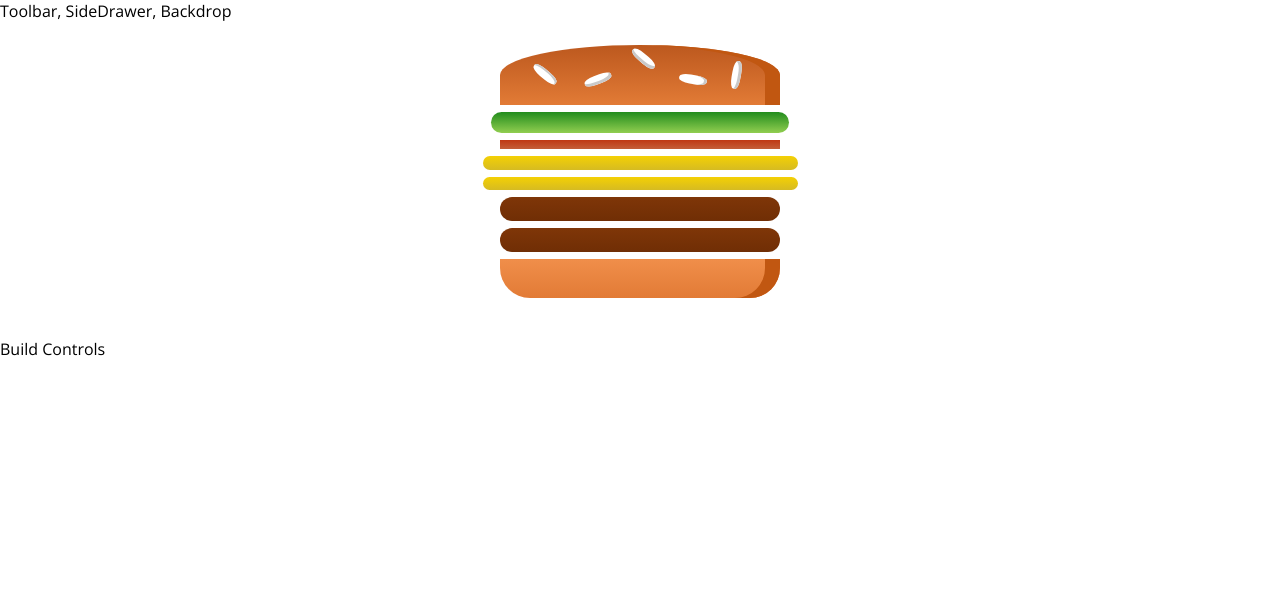
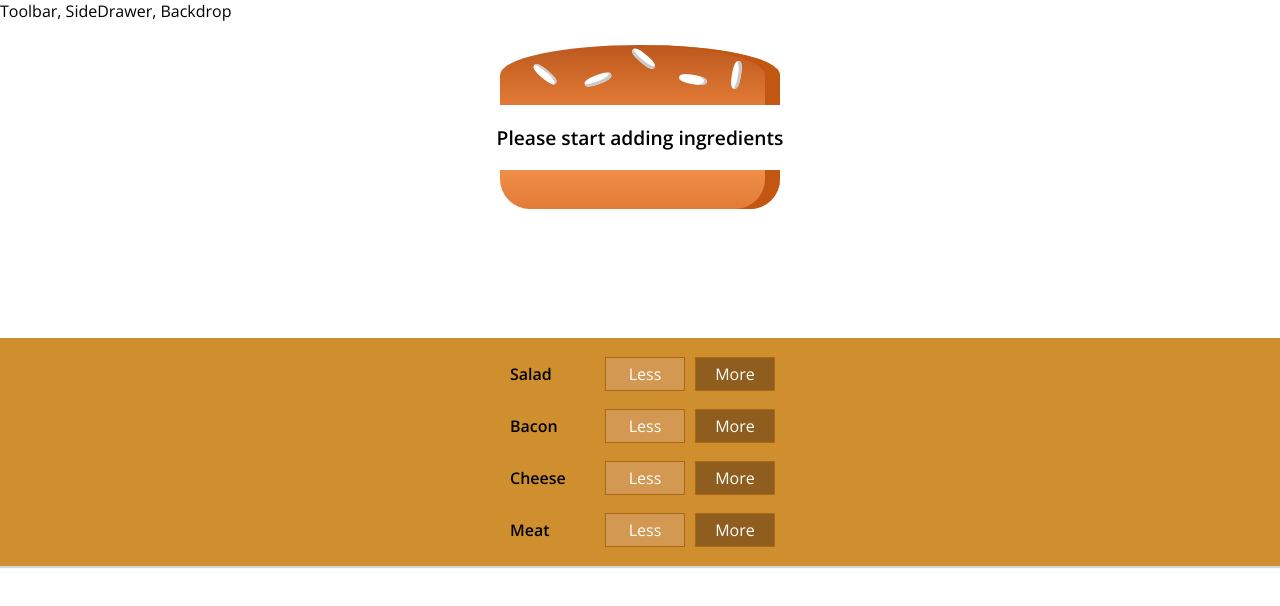
Before and after one commit to yuriyberezskyy/burger-project-frontend, a React app: page / in a window 1280 px wide. Shown: the top 606 px of the page. Built offline with nearby package versions, Linux system fonts and the light colour scheme.

Commit message:
added buildcontrollers and buildcontroller with css"

```diff
--- /dev/null
+++ b/src/components/Burger/BuildControls/BuildControl/BuildControl.css
@@ -0,0 +1,58 @@
+.BuildControl {
+  display: flex;
+  justify-content: space-between;
+  align-items: center;
+  margin: 5px 0;
+}
+
+.BuildControl button {
+  display: block;
+  font: inherit;
+  padding: 5px;
+  margin: 0 5px;
+  width: 80px;
+  border: 1px solid #aa6817;
+  cursor: pointer;
+  outline: none;
+}
+
+.BuildControl button:disabled {
+  background-color: #ac9980;
+  border: 1px solid #7e7365;
+  color: #ccc;
+  cursor: default;
+}
+
+.BuildControl button:hover:disabled {
+  background-color: #ac9980;
+  color: #ccc;
+  cursor: not-allowed;
+}
+
+.Label {
+  padding: 10px;
+  font-weight: bold;
+  width: 80px;
+}
+
+.BuildControl .Less {
+  background-color: #d39952;
+  color: white;
+}
+
+.BuildControl .More {
+  background-color: #8f5e1e;
+  color: white;
+}
+
+.BuildControl .Less:hover,
+.BuildControl .Less:active {
+  background-color: #daa972;
+  color: white;
+}
+
+.BuildControl .More:hover,
+.BuildControl .More:active {
+  background-color: #99703f;
+  color: white;
+}
--- /dev/null
+++ b/src/components/Burger/BuildControls/BuildControl/BuildControl.js
@@ -0,0 +1,14 @@
+import React from "react";
+import classes from "./BuildControl.css";
+
+const buildControl = (props) => {
+  return (
+    <div className={classes.BuildControl}>
+      <div className={classes.Label}>{props.label}</div>
+      <button className={classes.Less}>Less</button>
+      <button className={classes.More}>More</button>
+    </div>
+  );
+};
+
+export default buildControl;
--- /dev/null
+++ b/src/components/Burger/BuildControls/BuildControls.css
@@ -0,0 +1,10 @@
+.BuildControls {
+  width: 100%;
+  background-color: #cf8f2e;
+  display: flex;
+  flex-flow: column;
+  align-items: center;
+  box-shadow: 0 2px 1px #cccc;
+  margin: auto;
+  padding: 10px 0;
+}
--- /dev/null
+++ b/src/components/Burger/BuildControls/BuildControls.js
@@ -0,0 +1,21 @@
+import React from "react";
+import classes from "./BuildControls.css";
+import BuildControl from "./BuildControl/BuildControl";
+const controls = [
+  { label: "Salad", type: "salad" },
+  { label: "Bacon", type: "bacon" },
+  { label: "Cheese", type: "cheese" },
+  { label: "Meat", type: "meat" },
+];
+
+const buildControls = (props) => {
+  return (
+    <div className={classes.BuildControls}>
+      {controls.map((ctrl) => (
+        <BuildControl key={ctrl.label} label={ctrl.label} />
+      ))}
+    </div>
+  );
+};
+
+export default buildControls;
--- a/src/components/Burger/Burger.js
+++ b/src/components/Burger/Burger.js
@@ -4,12 +4,18 @@
 
 const burger = (props) => {
   //Transforming object into array, also each key has different value, like "cheese: 2" so we transformed in ["cheese"],["cheese"]
-  const transformedIngrediants = Object.keys(props.ingredients).map((igKey) => {
-    return [...Array(props.ingredients[igKey])].map((_, i) => (
-      <BurgerIngridients key={igKey + i} type={igKey} />
-    ));
-  });
-
+  let transformedIngrediants = Object.keys(props.ingredients)
+    .map((igKey) => {
+      return [...Array(props.ingredients[igKey])].map((_, i) => (
+        <BurgerIngridients key={igKey + i} type={igKey} />
+      ));
+    })
+    .reduce((arr, el) => {
+      return arr.concat(el);
+    }, []);
+  if (transformedIngrediants.length === 0) {
+    transformedIngrediants = <p>Please start adding ingredients</p>;
+  }
   return (
     <div className={classes.Burger}>
       <BurgerIngridients type="bread-top" />
--- a/src/containers/BurgerBuilder/BurgerBuilder.js
+++ b/src/containers/BurgerBuilder/BurgerBuilder.js
@@ -1,13 +1,14 @@
 import React, { Component } from "react";
 import Aux from "../../hoc/Aux";
 import Burger from "../../components/Burger/Burger";
+import BuildControls from "../../components/Burger/BuildControls/BuildControls";
 class BurgerBuilder extends Component {
   state = {
     ingredients: {
-      salad: 1,
-      bacon: 1,
-      cheese: 2,
-      meat: 2,
+      salad: 0,
+      bacon: 0,
+      cheese: 0,
+      meat: 0,
     },
   };
 
@@ -15,7 +16,7 @@
     return (
       <Aux>
         <Burger ingredients={this.state.ingredients} />
-        <div>Build Controls</div>
+        <BuildControls />
       </Aux>
     );
   }
```
